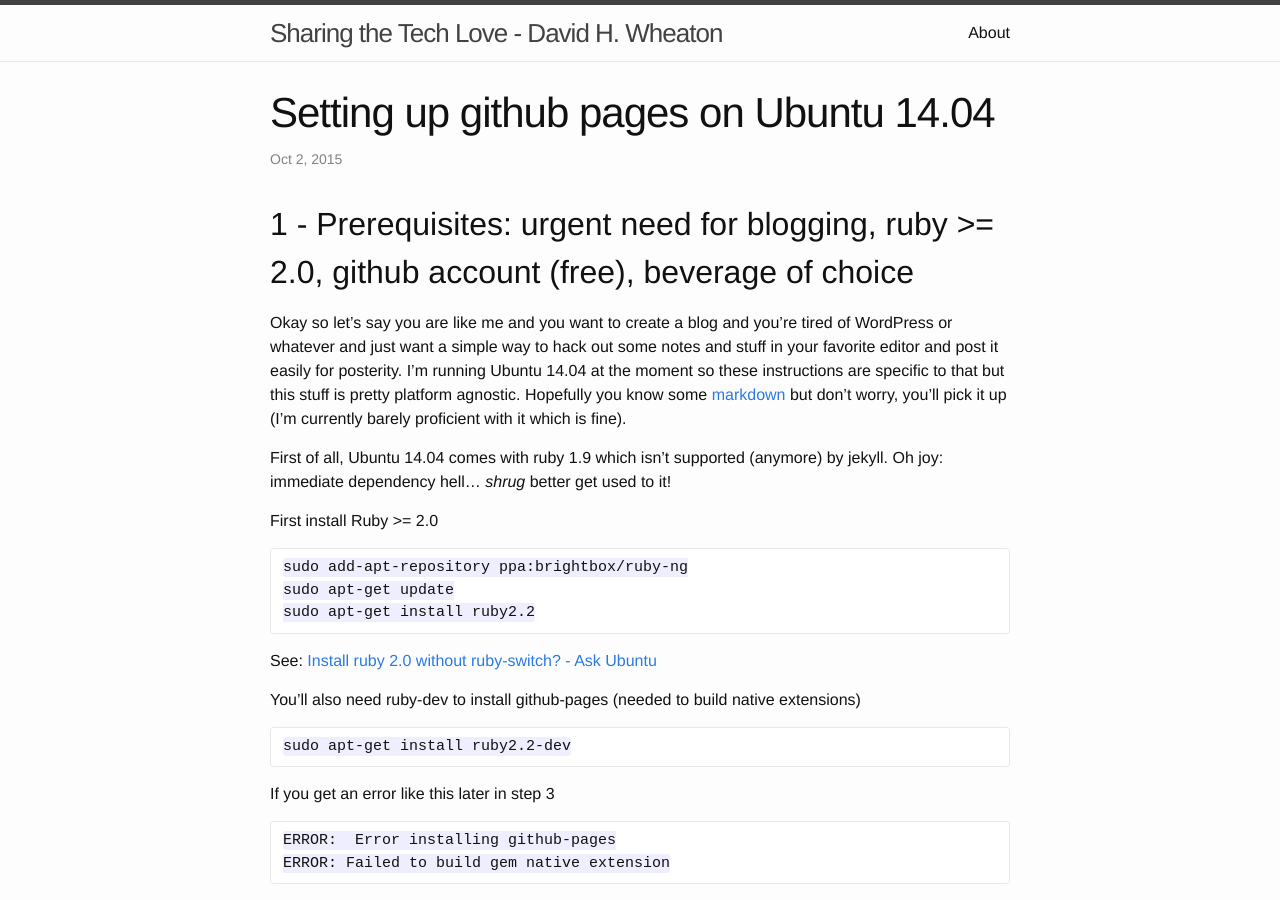
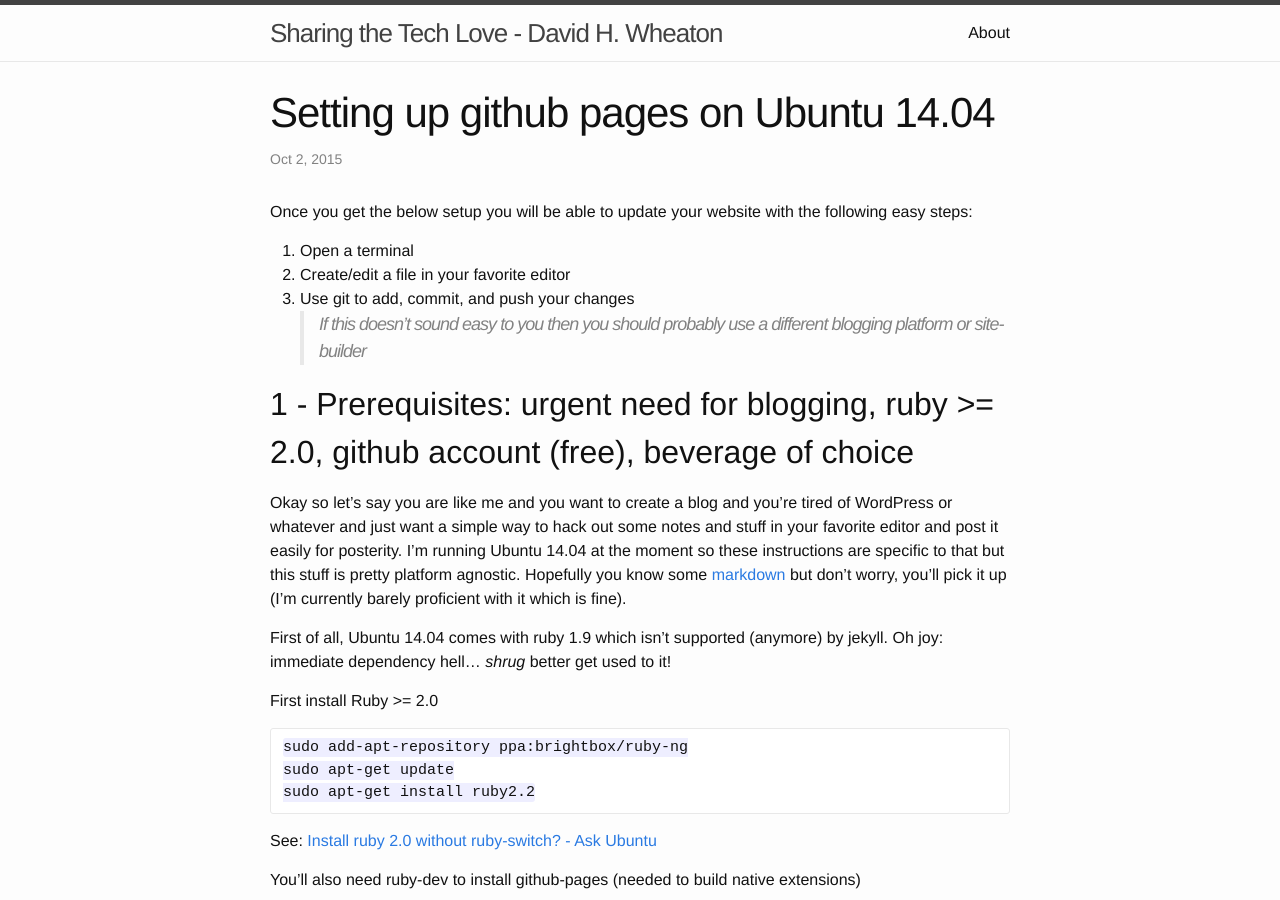
Before and after one commit to dwheaton/dwheaton.github.io, a Jekyll site: the page built from _posts/2015-10-02-github-pages-setup.markdown, in a window 1280 px wide and 900 px high. Built offline with Jekyll 4.4.1, drawn with Linux system fonts in a browser that asks for light colours.

Commit message:
define the goal of using github pages and jekyll

```diff
--- a/_posts/2015-10-02-github-pages-setup.markdown
+++ b/_posts/2015-10-02-github-pages-setup.markdown
@@ -4,6 +4,12 @@ title:  "Setting up github pages on Ubuntu 14.04"
 date:   2015-10-02 21:32:00
 categories: jekyll github ubuntu 14.04
 ---
+
+Once you get the below setup you will be able to update your website with the following easy steps:
+0. Open a terminal
+1. Create/edit a file in your favorite editor
+2. Use git to add, commit, and push your changes
+> If this doesn't sound easy to you then you should probably use a different blogging platform or site-builder
 
 1 - Prerequisites: urgent need for blogging, ruby >= 2.0, github account (free), beverage of choice
 ------------------------------------------------------------------------------
```
